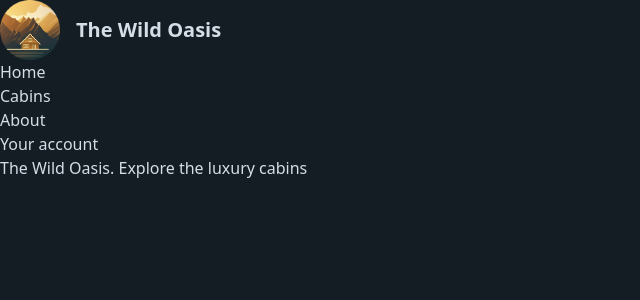
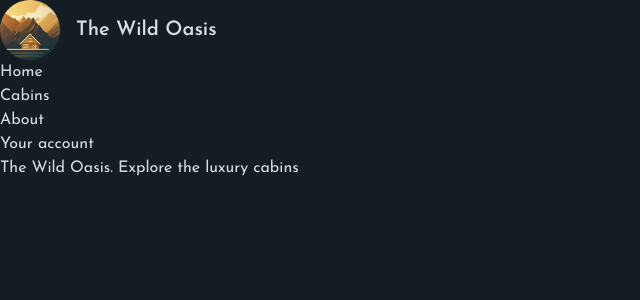
Before and after one commit to marustas/Next-Wild-Oasis, a Next.js app: page / in a window 1280 px wide. Shown: the top 300 px of the page, without its empty margins (0-640 px from the left). Built offline with nearby package versions, Linux system fonts and the light colour scheme.

Commit message:
feat: implement fonts

```diff
--- a/app/layout.tsx
+++ b/app/layout.tsx
@@ -1,6 +1,10 @@
 import Logo from './_components/Logo';
 import Navigation from './_components/Navigation';
+
+import { Josefin_Sans } from 'next/font/google';
 import '@/app/_styles/globals.css';
+
+const josefin = Josefin_Sans({ subsets: ['latin'], display: 'swap' });
 
 export const metadata = {
   title: {
@@ -14,7 +18,7 @@
 export default function RootLayout({ children }: { children: React.ReactNode }) {
   return (
     <html lang="en">
-      <body className="bg-primary-950 text-primary-100 min-h-screen">
+      <body className={`${josefin.className} bg-primary-950 text-primary-100 min-h-screen`}>
         <header>
           <Logo />
         </header>
```
